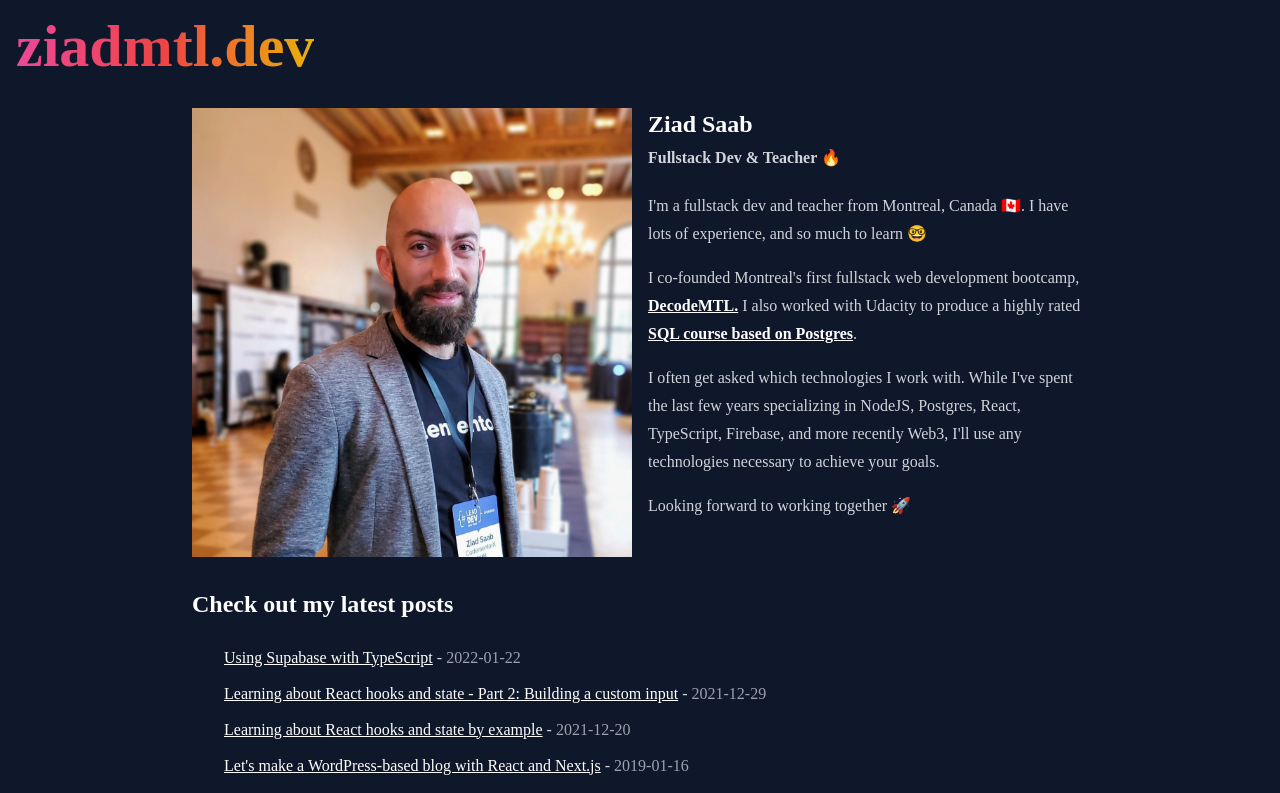
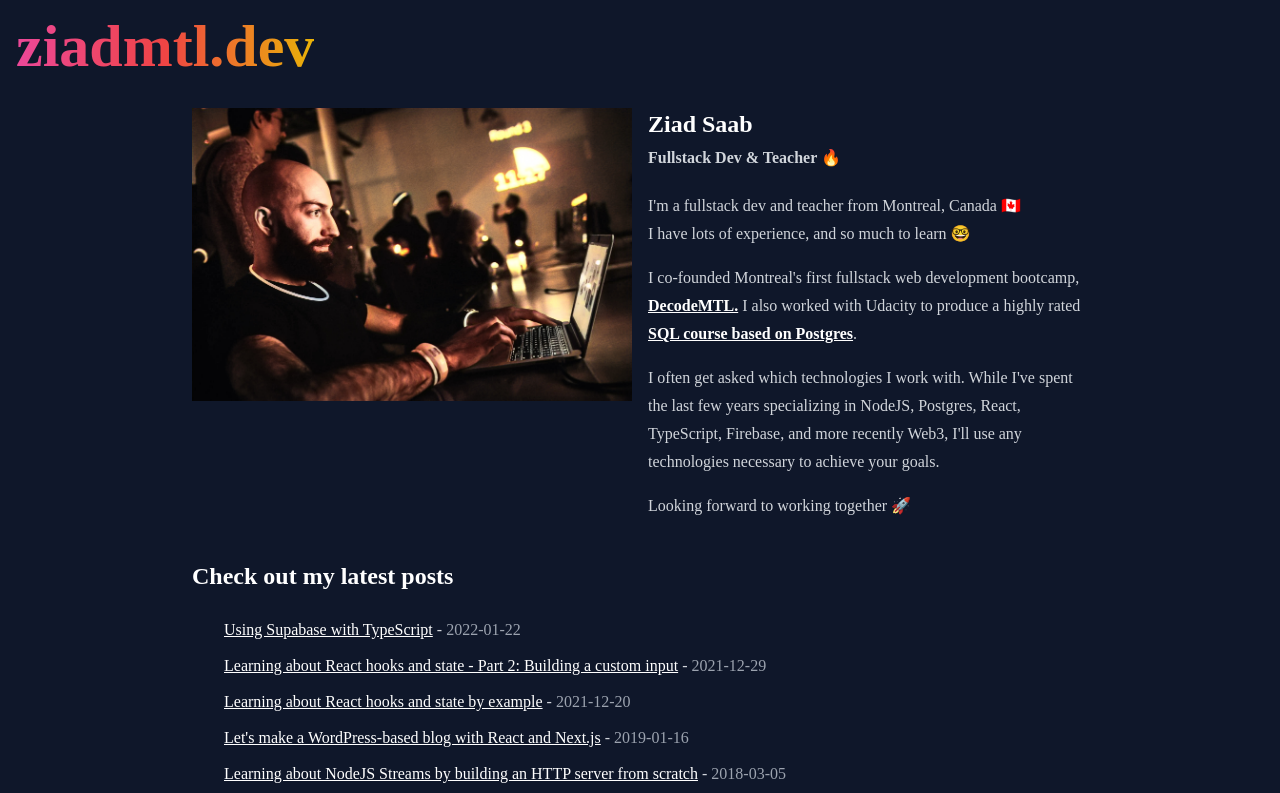
Before and after one commit to ziad-saab/ziadmtl.dev, a Next.js app: page / in a window 1280 px wide. Shown: the top 793 px of the page. Built offline with nearby package versions, Linux system fonts and the light colour scheme; a web font is replaced by a local one.

Commit message:
feat: change profile photo

```diff
--- a/pages/index.tsx
+++ b/pages/index.tsx
@@ -28,7 +28,8 @@ const Home: NextPage<HomeProps> = ({ posts }) => {
             <p role="doc-subtitle">Fullstack Dev & Teacher 🔥</p>
             <p className="my-4">
               I&apos;m a fullstack dev and teacher from Montreal,
-              Canada 🇨🇦. I have lots of experience, and so much to learn 🤓
+              Canada 🇨🇦
+              <br />I have lots of experience, and so much to learn 🤓
             </p>
             <p className="my-4">
               I co-founded Montreal&apos;s first fullstack web development
```
Also changed, not shown: assets/ziad-saab.jpg.
